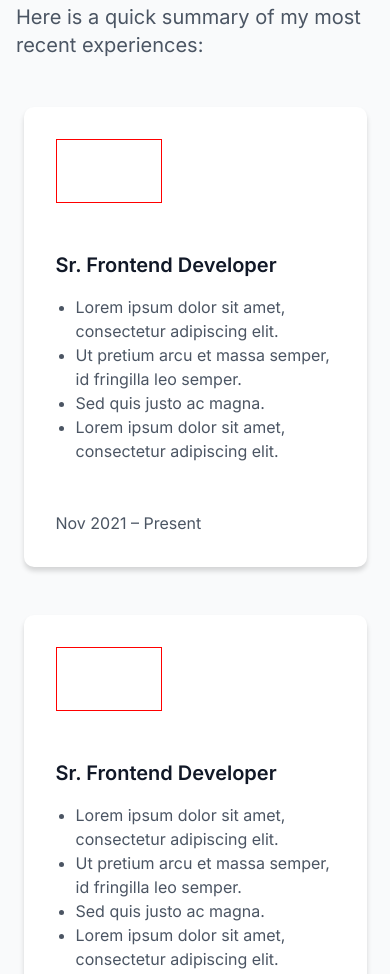
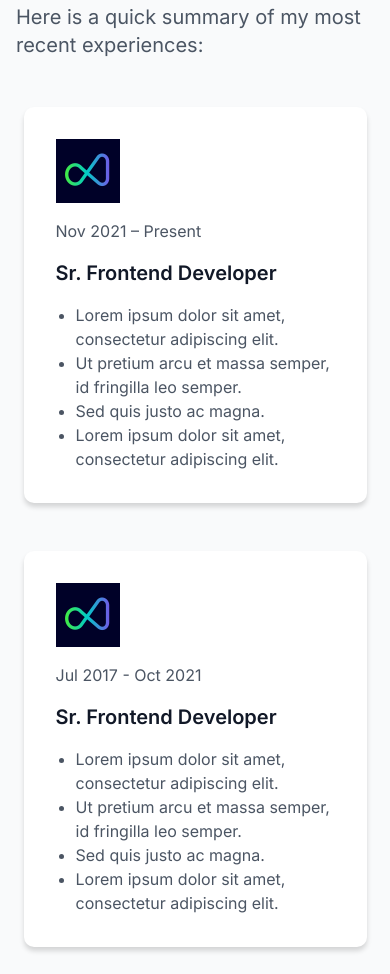
Before and after one commit to beatrizalbiac/portfolio-web-systems, a plain HTML site: page public/index.html in a window 390 px wide. Shown: the part 3371-4345 px from the top of the page. Drawn offline with Linux system fonts and the light colour scheme.

Commit message:
fixed images

```diff
--- a/public/assets/css/styles.css
+++ b/public/assets/css/styles.css
@@ -359,7 +359,7 @@ h4 {
       height: 64px;
       object-fit: contain;
       flex-shrink: 0;
-      padding-right: 104px;
+      margin-right: 104px;
 }
 
 .cardtext {
@@ -807,10 +807,19 @@ h4 {
 
       .cardheader {
             flex-direction: column;
+            gap: 16px;
+      }
+
+      .cardheader .date {
+            order: 2;
       }
 
       .cardheader img {
-            border: 1px solid red;
+            margin: 0;
+      }
+
+      .cardheader .cardtext {
+            order: 3;
       }
 }
 
--- a/public/index.html
+++ b/public/index.html
@@ -158,7 +158,7 @@
       <div class = "card">
       <!-- Para cada una de las tarjetas se repite el siguiente codigo -->
         <div class="cardheader">
-          <img src="assets/images/python.webp" alt="origen">
+          <img src="assets/images/origen.png" alt="origen">
           <div class="cardtext">
             <h4>Sr. Frontend Developer</h4>
             <ul>
```
